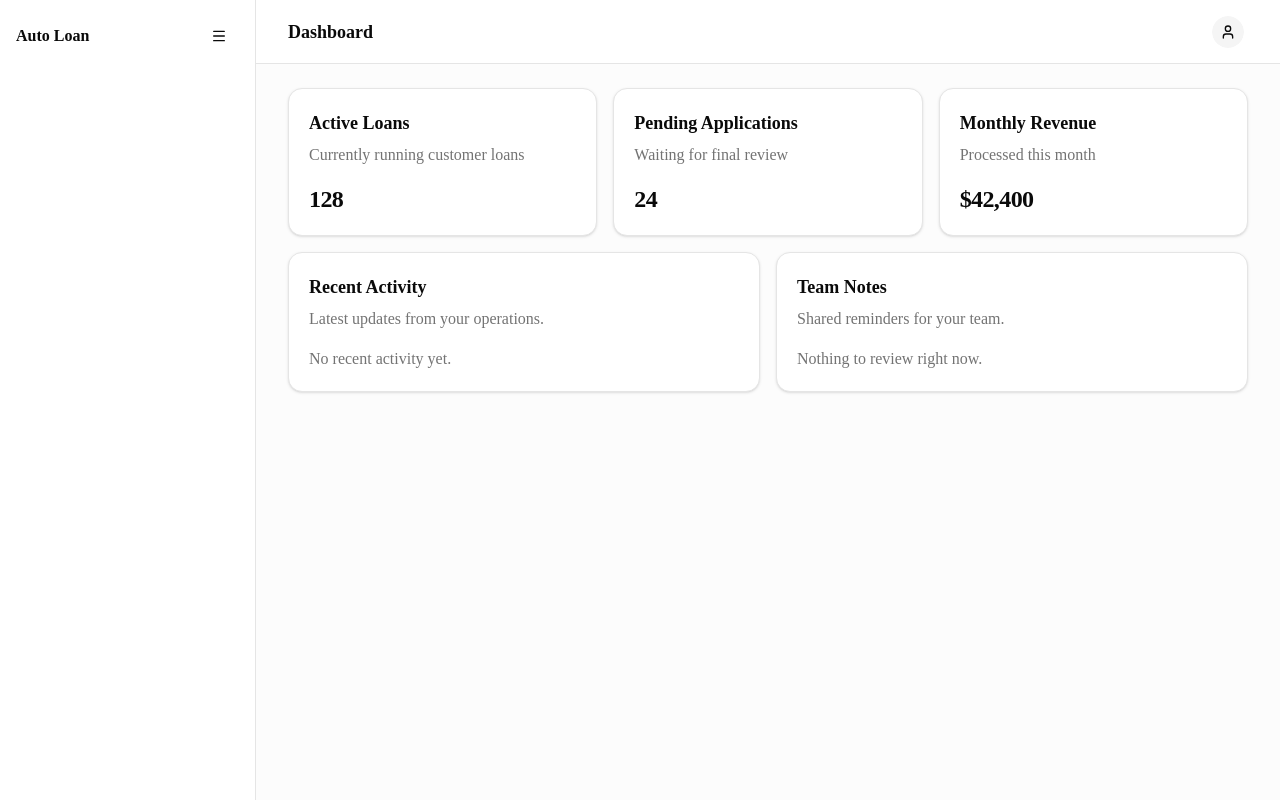
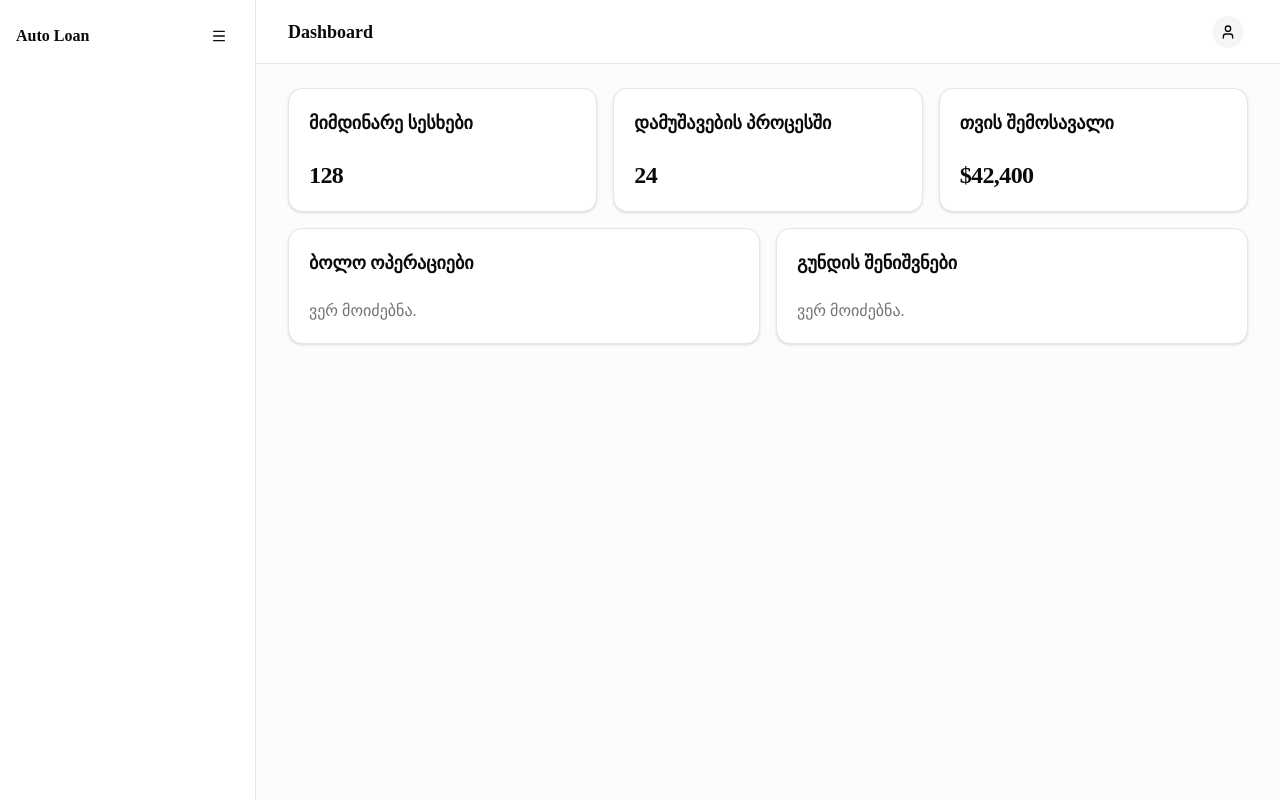
Before and after one commit to kvara11/auto-loan-front, a Next.js app: page /dashboard in a window 1280 px wide. Built offline with nearby package versions, Linux system fonts and the light colour scheme; no server answers.

Commit message:
dashboard to geo

```diff
--- a/app/dashboard/page.tsx
+++ b/app/dashboard/page.tsx
@@ -3,19 +3,19 @@ import { Card, CardContent, CardDescription, CardHeader, CardTitle } from "@/com
 
 const summaryCards = [
     {
-        title: "Active Loans",
+        title: "მიმდინარე სესხები",
         value: "128",
-        description: "Currently running customer loans",
+        description: "მიმდინარე სესხები",
     },
     {
-        title: "Pending Applications",
+        title: "დამუშავების პროცესში",
         value: "24",
-        description: "Waiting for final review",
+        description: "დამუშავების პროცესში",
     },
     {
-        title: "Monthly Revenue",
+        title: "თვის შემოსავალი",
         value: "$42,400",
-        description: "Processed this month",
+        description: "თვის შემოსავალი",
     },
 ]
 
@@ -27,7 +27,7 @@ export default function DashboardPage() {
                     <Card key={card.title}>
                         <CardHeader>
                             <CardTitle className="text-sm sm:text-base lg:text-lg">{card.title}</CardTitle>
-                            <CardDescription className="text-sm sm:text-base">{card.description}</CardDescription>
+                            {/* <CardDescription className="text-sm sm:text-base">{card.description}</CardDescription> */}
                         </CardHeader>
                         <CardContent>
                             <p className="text-xl font-semibold tracking-tight sm:text-2xl">{card.value}</p>
@@ -39,23 +39,23 @@ export default function DashboardPage() {
             <section className="mt-4 grid gap-4 lg:grid-cols-2">
                 <Card>
                     <CardHeader>
-                        <CardTitle className="text-sm sm:text-base lg:text-lg">Recent Activity</CardTitle>
-                        <CardDescription className="text-sm sm:text-base">
-                            Latest updates from your operations.
-                        </CardDescription>
+                        <CardTitle className="text-sm sm:text-base lg:text-lg">ბოლო ოპერაციები</CardTitle>
+                        {/* <CardDescription className="text-sm sm:text-base">
+                            ბოლო ოპერაციები.
+                        </CardDescription> */}
                     </CardHeader>
                     <CardContent>
-                        <p className="text-muted-foreground text-sm sm:text-base">No recent activity yet.</p>
+                        <p className="text-muted-foreground text-sm sm:text-base">ვერ მოიძებნა.</p>
                     </CardContent>
                 </Card>
 
                 <Card>
                     <CardHeader>
-                        <CardTitle className="text-sm sm:text-base lg:text-lg">Team Notes</CardTitle>
-                        <CardDescription className="text-sm sm:text-base">Shared reminders for your team.</CardDescription>
+                        <CardTitle className="text-sm sm:text-base lg:text-lg">გუნდის შენიშვნები</CardTitle>
+                        {/* <CardDescription className="text-sm sm:text-base">გუნდის შენიშვნები.</CardDescription> */}
                     </CardHeader>
                     <CardContent>
-                        <p className="text-muted-foreground text-sm sm:text-base">Nothing to review right now.</p>
+                        <p className="text-muted-foreground text-sm sm:text-base">ვერ მოიძებნა.</p>
                     </CardContent>
                 </Card>
             </section>
```
